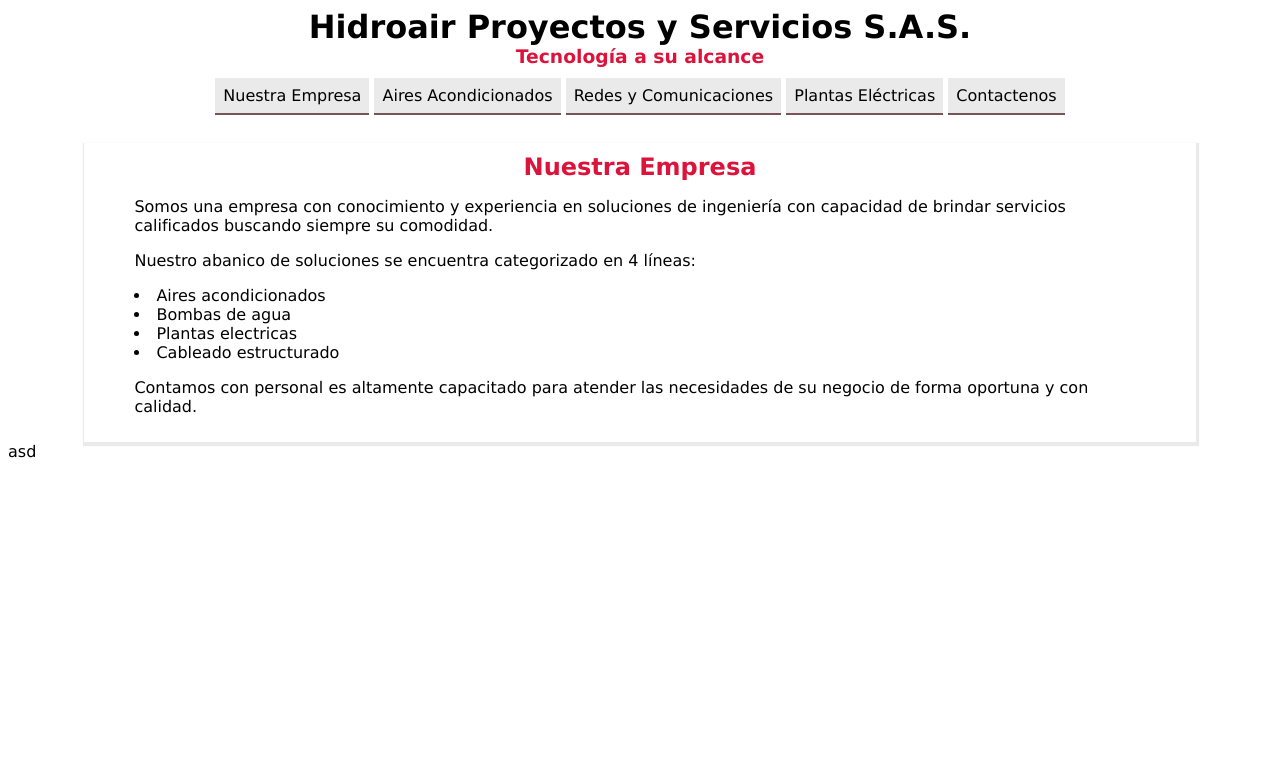
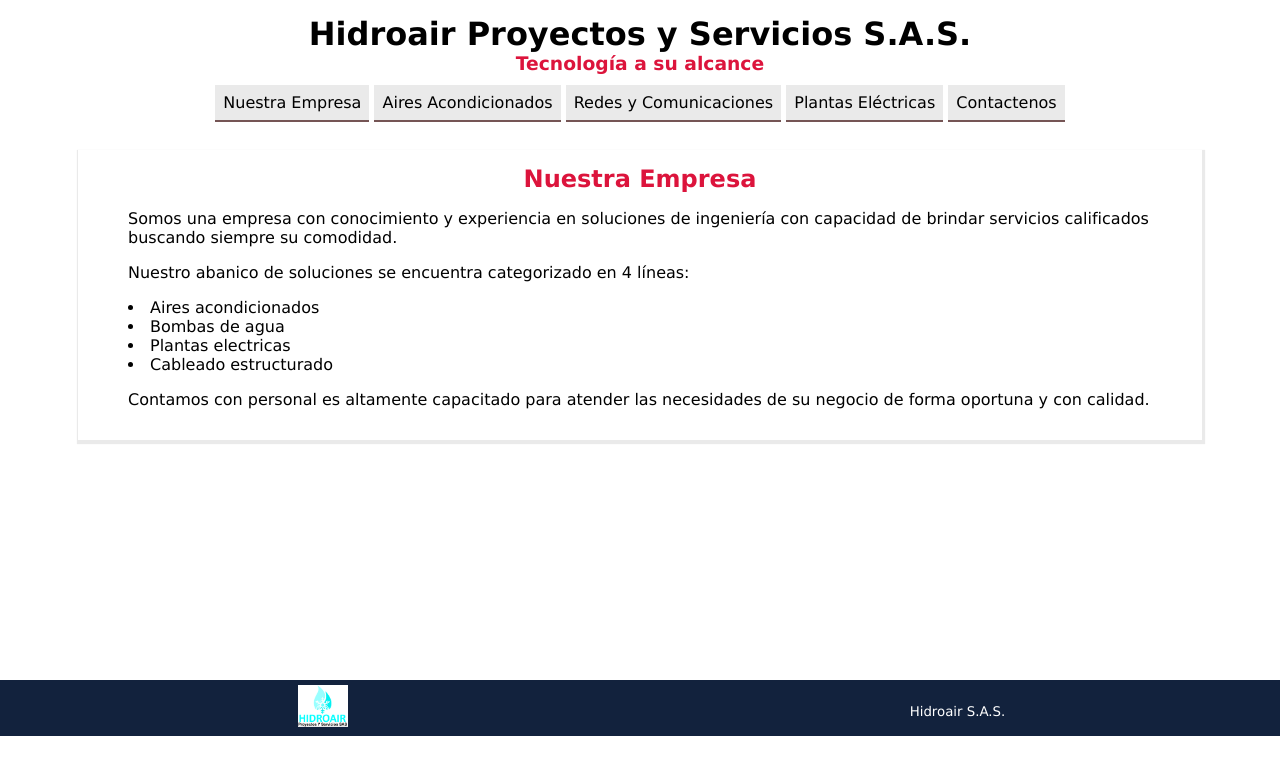
Before and after one commit to zerofelx/HidroairPyS, a plain HTML site: page index.html in a window 1280 px wide. Drawn offline with Linux system fonts and the light colour scheme.

Commit message:
Agregando footer

```diff
--- a/assets/css/config.css
+++ b/assets/css/config.css
@@ -2,7 +2,7 @@
     text-align: center
 }
 #titulo {
-    margin: 0
+    margin: 15px 0 0 0;
 }
 
 #menu {
@@ -21,3 +21,11 @@
 .botonesMenu:hover {
     background-color: #BABABA;
 }
+
+#footer {
+    background: #12223d;
+    padding: 5px;
+    color: white;
+    display: flex;
+    justify-content: space-between
+}
--- a/assets/css/main.css
+++ b/assets/css/main.css
@@ -1,5 +1,6 @@
 body {
-    font-family: Verdana, Geneva, Tahoma, sans-serif
+    font-family: Verdana, Geneva, Tahoma, sans-serif;
+    margin: 0
 }
 
 .subtitulo {
@@ -16,5 +17,10 @@ body {
 .contenido {
     width: 80%;
     margin: 0 auto;
-    padding: 10px 50px;
+    padding: 15px 50px;
 }
+
+.bloqueFooter {
+    width: 100%;
+    text-align: center
+}
--- a/index.html
+++ b/index.html
@@ -43,8 +43,16 @@
     </div>
 
 
+<div style="height: 30vh;"></div>
+<div id="footer">
+    <div class="bloqueFooter">
+        <img src="assets/images/logo.png" width="50">
+    </div>
 
-<footer>asd</footer>
+    <div class="bloqueFooter">
+        <p style="margin-bottom: 0"><small>Hidroair S.A.S.</small></p>
+    </div>
+</div>
 
 </body>
 </html>
```
